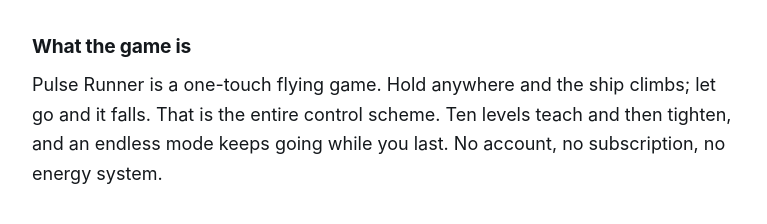
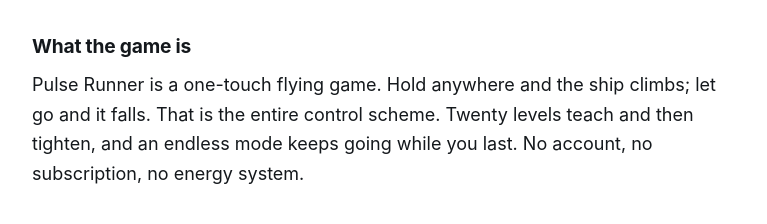
Before and after one commit to bumustudios/bumustudios.github.io, a plain HTML site: page pulserunner/privacy/index.html in a window 1280 px wide. Shown: the part 808-1032 px from the top of the page, without its empty margins (256-1023 px from the left). Drawn offline with Linux system fonts and the light colour scheme.

Commit message:
Pulse Runner privacy: twenty levels (1.0.5)
Co-Authored-By: Claude Opus 5.5 <noreply@anthropic.com>

```diff
--- a/pulserunner/privacy/index.html
+++ b/pulserunner/privacy/index.html
@@ -128,7 +128,7 @@ developer. Questions can be sent to the address in <a href="#contact">Contact</a
 
 <h2>What the game is</h2>
 <p>Pulse Runner is a one-touch flying game. Hold anywhere and the ship climbs; let go and it
-falls. That is the entire control scheme. Ten levels teach and then tighten, and an
+falls. That is the entire control scheme. Twenty levels teach and then tighten, and an
 endless mode keeps going while you last. No account, no subscription, no energy system.</p>
 
 <h2>The game runs entirely on your device</h2>
```
Also changed, not shown: pulserunner/privacy/tr/index.html (+1 -1 lines).
